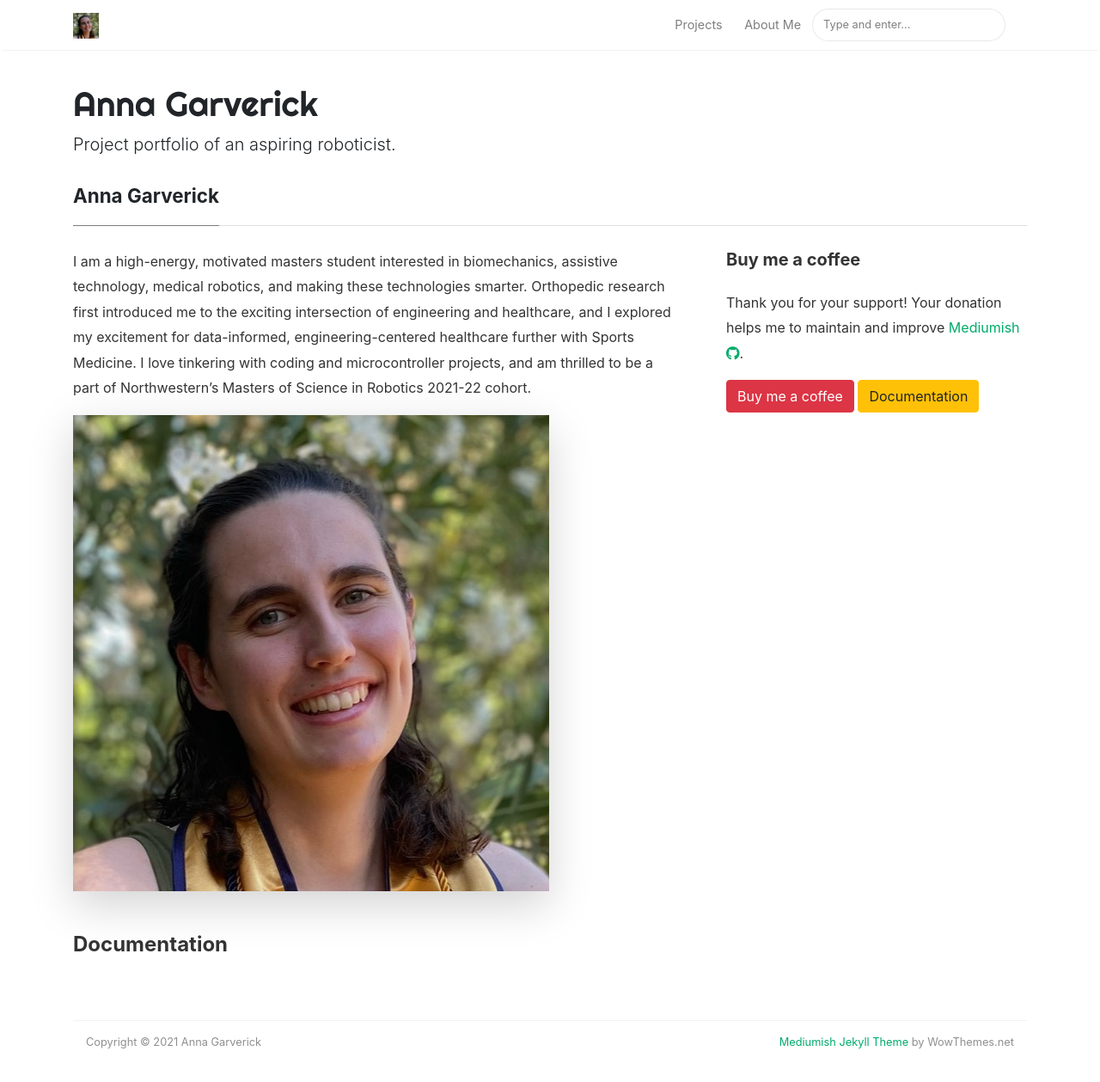
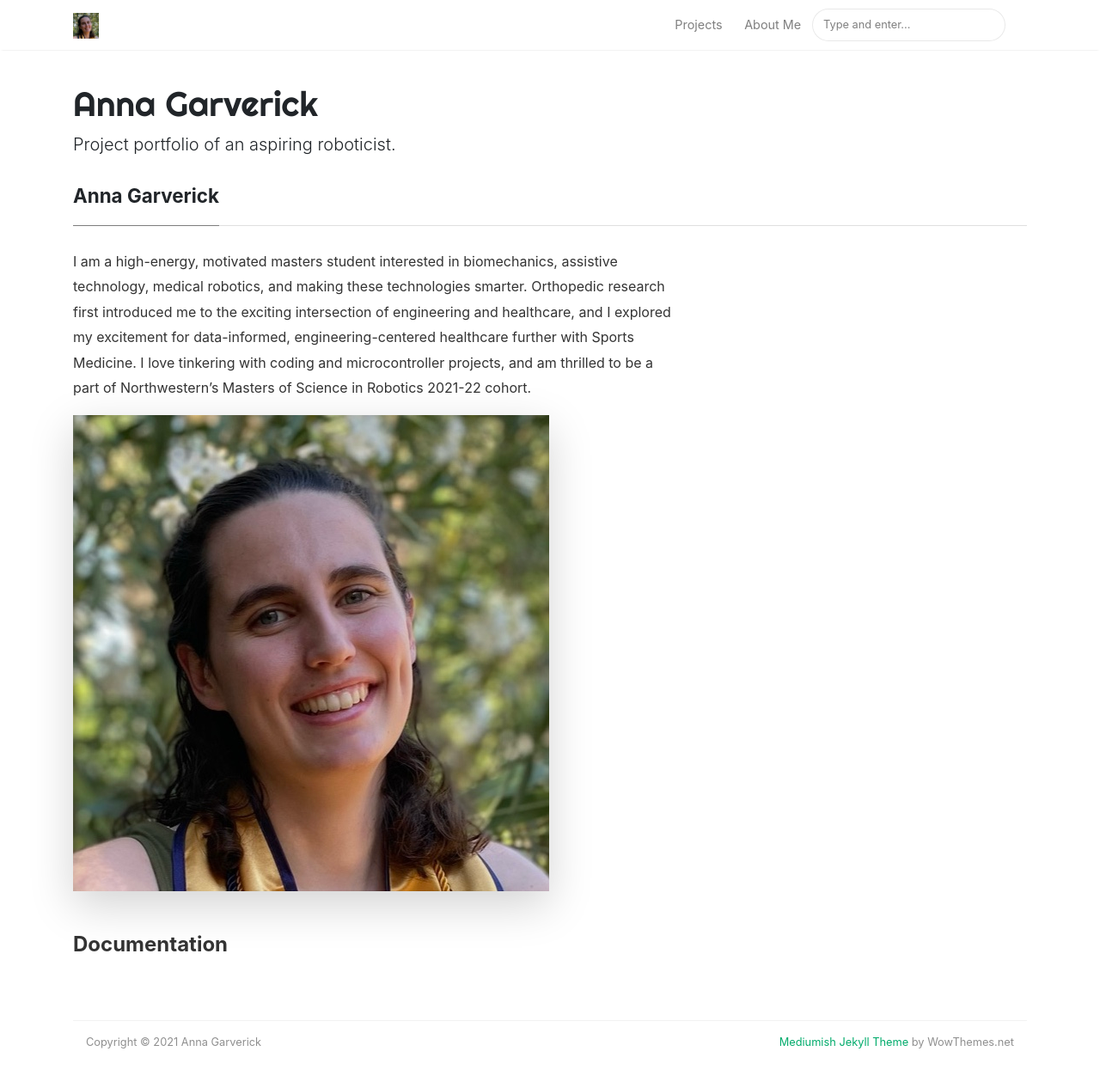
Before and after one commit to roy2909/roy2909.github.io, a Jekyll site: the page built from _pages/about.md, in a window 1280 px wide and 1296 px high. Shown: the top 1259 px of the window at 86% size. Built offline with Jekyll 4.4.1, drawn with Linux system fonts in a browser that asks for light colours; nearby versions of some CDN libraries.

Commit message:
Updating layout

```diff
--- a/_pages/about.md
+++ b/_pages/about.md
@@ -14,16 +14,4 @@ comments: true
 <h4>Documentation</h4>
 
 </div>
-
-<div class="col-md-4">
-
-<div class="sticky-top sticky-top-80">
-<h5>Buy me a coffee</h5>
-
-<p>Thank you for your support! Your donation helps me to maintain and improve <a target="_blank" href="https://github.com/wowthemesnet/mediumish-theme-jekyll">Mediumish <i class="fab fa-github"></i></a>.</p>
-
-<a target="_blank" href="https://www.wowthemes.net/donate/" class="btn btn-danger">Buy me a coffee</a> <a target="_blank" href="https://bootstrapstarter.com/bootstrap-templates/template-mediumish-bootstrap-jekyll/" class="btn btn-warning">Documentation</a>
-
 </div>
-</div>
-</div>
```
